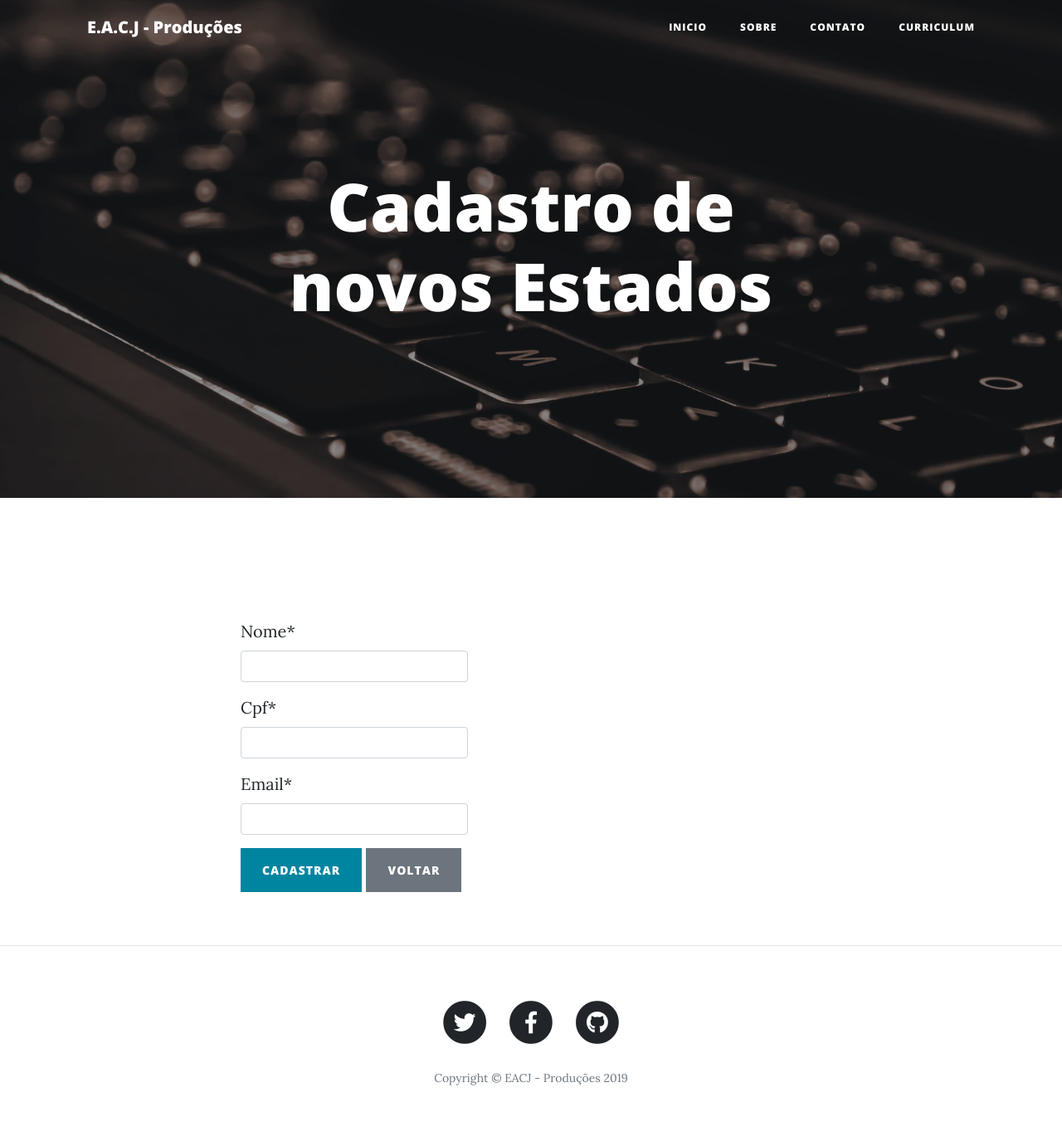
After one commit to EduardoCruzProductions/Atividade1Django, a Django app: page /cadastro/cliente in a window 1280 px wide. The commit adds this page. Shown: the whole page at 83% size. Run offline with Django 3.2, Linux system fonts and the light colour scheme; some libraries are stand-ins or nearby versions.

Commit message:
implementacao do formulario

```diff
--- a/bootstrapDjangoSite/bootstrapDjangoSite/settings.py
+++ b/bootstrapDjangoSite/bootstrapDjangoSite/settings.py
@@ -38,7 +38,10 @@ INSTALLED_APPS = [
     'django.contrib.messages',
     'django.contrib.staticfiles',
     'main.apps.MainConfig',
+    'crispy_forms',
 ]
+
+CRISPY_TEMPLATE_PACK = 'bootstrap4'
 
 MIDDLEWARE = [
     'django.middleware.security.SecurityMiddleware',
--- /dev/null
+++ b/bootstrapDjangoSite/main/templates/formulario.html
@@ -0,0 +1,48 @@
+{% extends 'index_template.html' %}
+
+{% load crispy_forms_tags %}
+
+{% block header_title %}
+<h1>{{ titulo }}</h1>
+{% endblock %}
+
+{% block content %}
+
+<div class="container py-5">
+
+    <div class="row mt-5">
+        <div class="col-lg">
+            {% if botao == 'Excluir' %}
+            <hr>
+            <h4 class="font-weight-normal">Registro a excluir: {{ object }}</h4>
+            <hr>
+            {% endif %}
+        </div>
+    </div>
+
+    <div class="row">
+        <div class="col-lg-5">
+
+            <form method="post">
+
+                {% csrf_token %}
+
+                {{ form|crispy }}
+
+                <button type="submit" class="btn {{ classeBotao }}">
+                    {{ botao }}
+                </button>
+
+                <a href="{% url 'index' %}" class="btn btn-secondary">
+                    Voltar
+                </a>
+
+            </form>
+
+        </div>
+
+    </div>
+
+</div>
+
+{% endblock %}
--- a/bootstrapDjangoSite/main/templates/index_template.html
+++ b/bootstrapDjangoSite/main/templates/index_template.html
@@ -63,8 +63,10 @@
       <div class="row">
         <div class="col-lg-8 col-md-10 mx-auto">
           <div class="site-heading">
+            {% block header_title %}
             <h1>E.A. Cruz Junior</h1>
             <span class="subheading">Produções</span>
+            {% endblock %}
           </div>
         </div>
       </div>
--- a/bootstrapDjangoSite/main/urls.py
+++ b/bootstrapDjangoSite/main/urls.py
@@ -7,4 +7,8 @@ urlpatterns = [
 	path('sobre/', SobreView.as_view(), name="sobre"),
 	path('contato/', ContatoView.as_view(), name="contato"),
 	path('curriculum/', CurriculoView.as_view(), name="curriculum"),
+
+	# Cliente
+	path('cadastro/cliente', ClienteCreate.as_view(), name="cadastro-cliente"),
+
 ]
--- a/bootstrapDjangoSite/main/views.py
+++ b/bootstrapDjangoSite/main/views.py
@@ -1,5 +1,9 @@
 from django.shortcuts import render
 from django.views.generic import TemplateView
+from django.views.generic.edit import CreateView, UpdateView, DeleteView
+from django.urls import reverse_lazy
+
+from .models import Cliente, Modulo, Produto, Venda, ItensVenda
 
 # Create your views here.
 
@@ -14,3 +18,21 @@ class ContatoView(TemplateView):
 
 class CurriculoView(TemplateView):
     template_name = "curriculo.html"
+
+
+##################### CLIENTE ######################
+class ClienteCreate(CreateView):
+    model = Cliente
+    template_name = "formulario.html"
+    success_url = reverse_lazy('index')
+    fields = ['nome', 'cpf', 'email']
+    def get_context_data(self, *args, **kwargs):
+        context = super(ClienteCreate, self).get_context_data(*args, **kwargs)
+
+        # Adicionar coisas ao contexto que serão enviadas para o html
+        context['titulo'] = "Cadastro de novos Estados"
+        context['botao'] = "Cadastrar"
+        context['classeBotao'] = "btn-primary"
+
+        # Devolve/envia o context para seu comportamento padrão
+        return context
```
Also changed, not shown: bootstrapDjangoSite/db.sqlite3.
